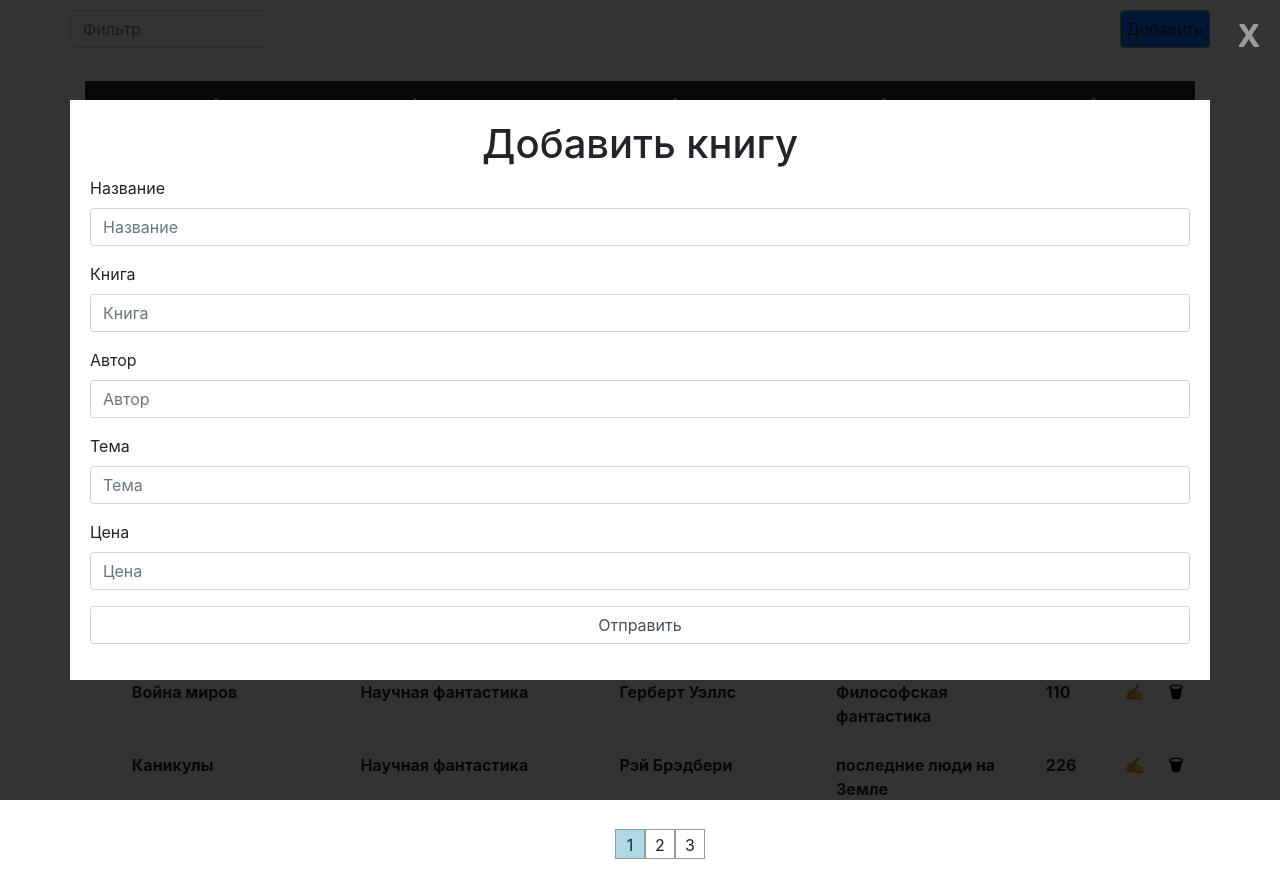
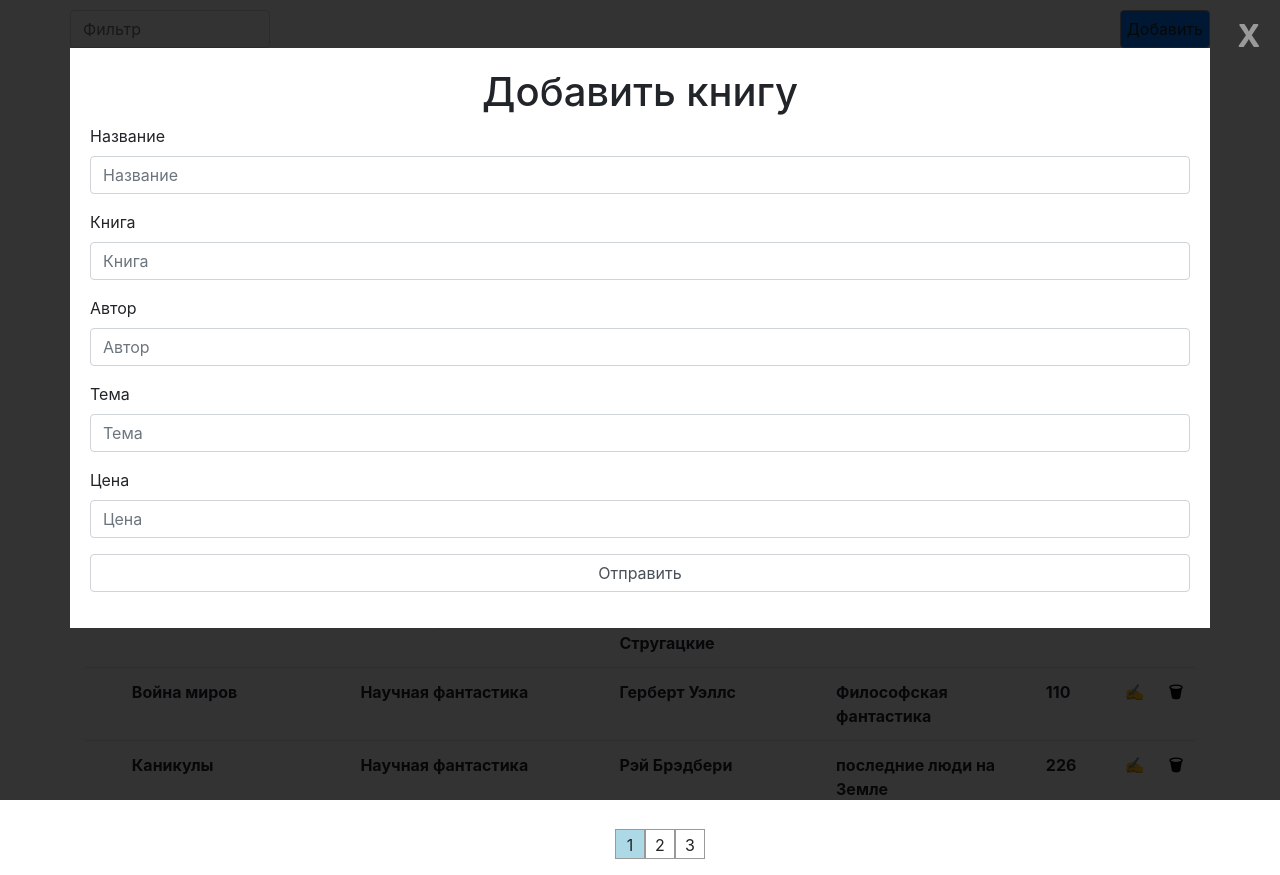
Before and after one commit to msp196811/table_json, a plain HTML site: page index.html in a window 1280 px wide. Both pictures are taken after a click on the link "Добавить". Drawn offline with nearby package versions, Linux system fonts and the light colour scheme.

Commit message:
Update main.css

```diff
--- a/main.css
+++ b/main.css
@@ -24,7 +24,7 @@
           z-index: 99;
           width: 100%;
           height: 100%;
-          padding-top: 100px;
+          padding-top: 48px;
 }
 .modal .container {
           background-color: #fff;
```
